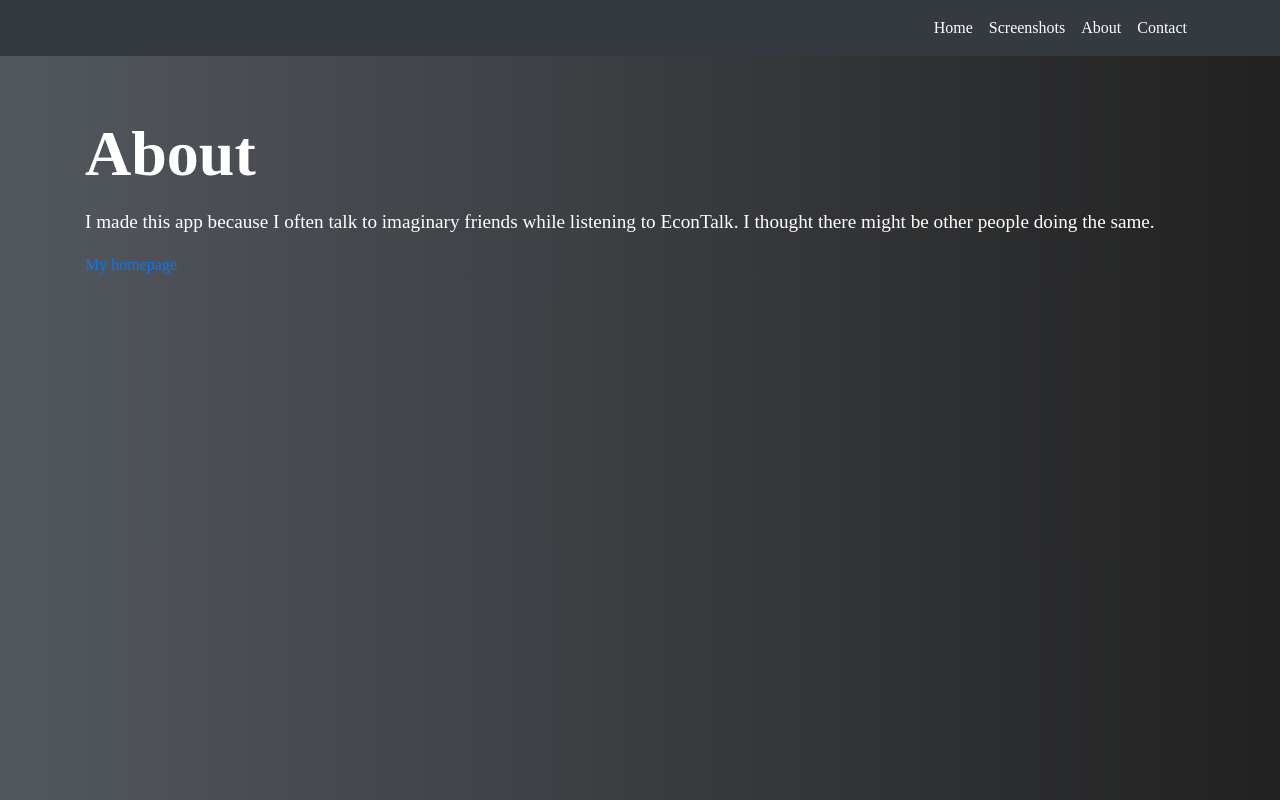
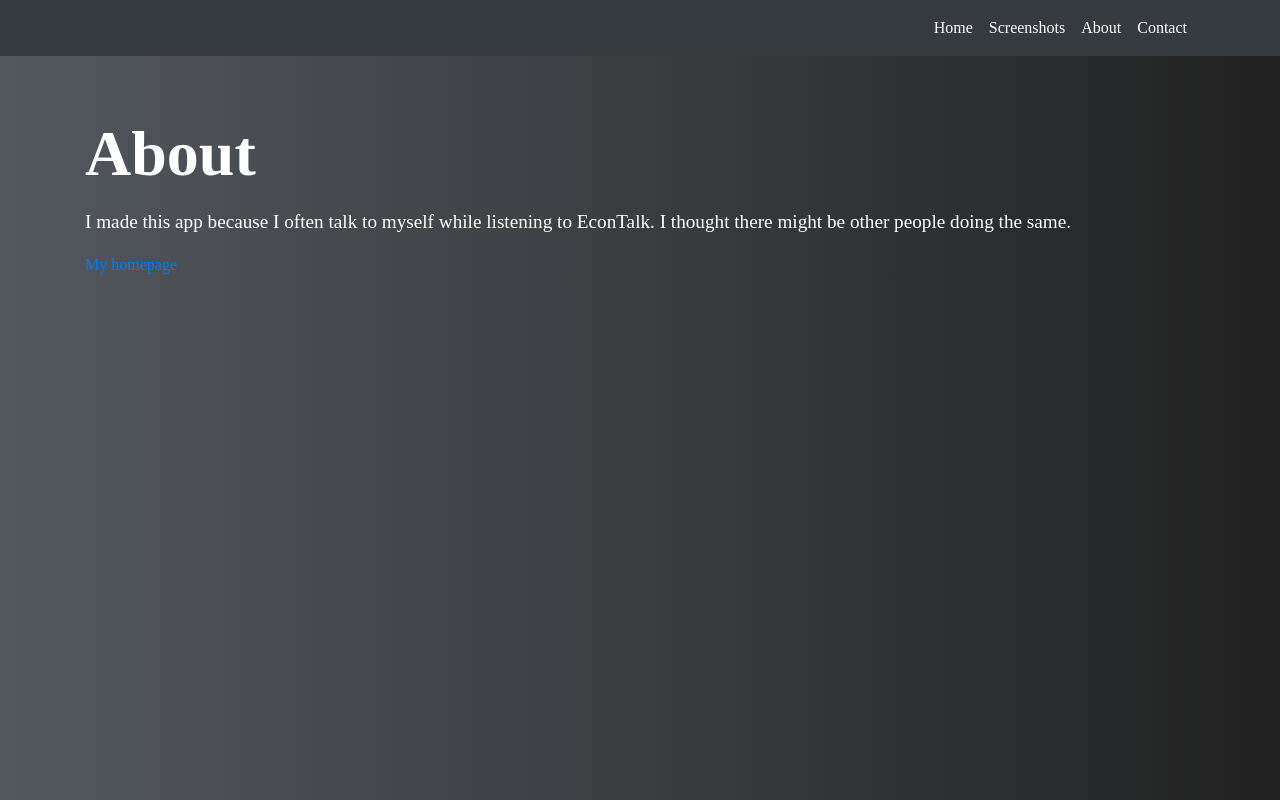
Before and after one commit to kaseyb002/EconTalk-LandingPage, a website: page public/about.html in a window 1280 px wide. Drawn offline with nearby package versions, Linux system fonts and the light colour scheme.

Commit message:
changed wording

```diff
--- a/public/about.html
+++ b/public/about.html
@@ -64,7 +64,7 @@
       <div class="row top-buffer">
         <div class="col-sm-12">
           <h1 class="title-font baby-bottom-buffer">About</h1>
-          <p class="about">I made this app because I often talk to imaginary friends while listening to EconTalk. I thought there might be other people doing the same.</p>
+          <p class="about">I made this app because I often talk to myself while listening to EconTalk. I thought there might be other people doing the same.</p>
           <a href="http://www.kaseybaughan.com">My homepage</a>
         </div>
       </div>
```
